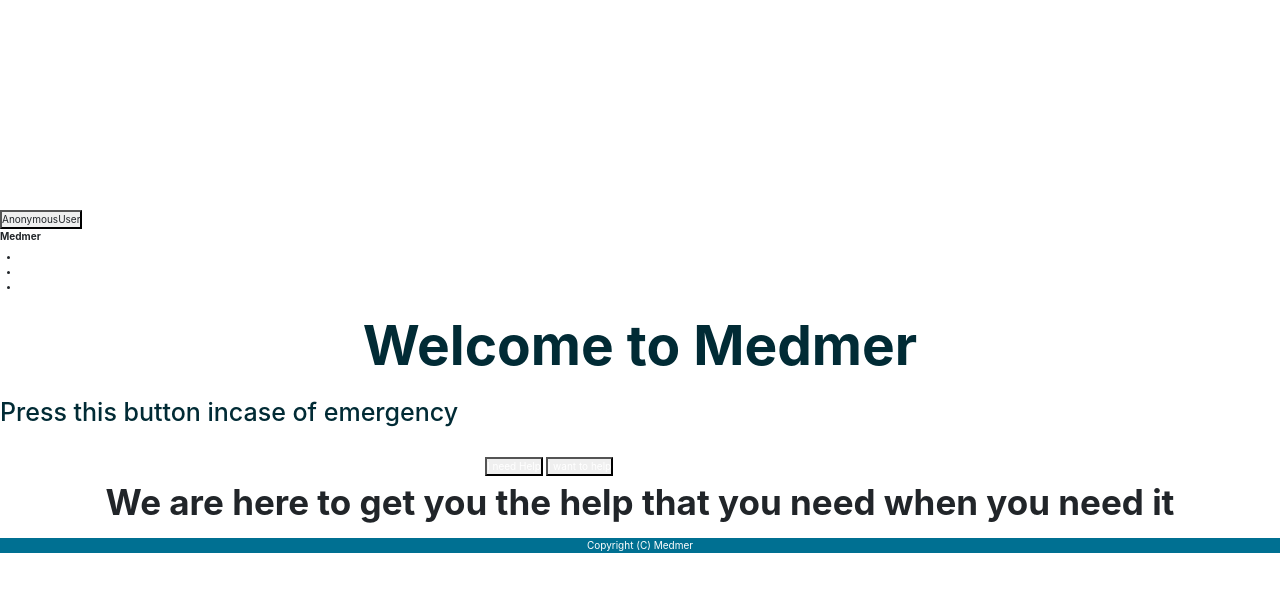
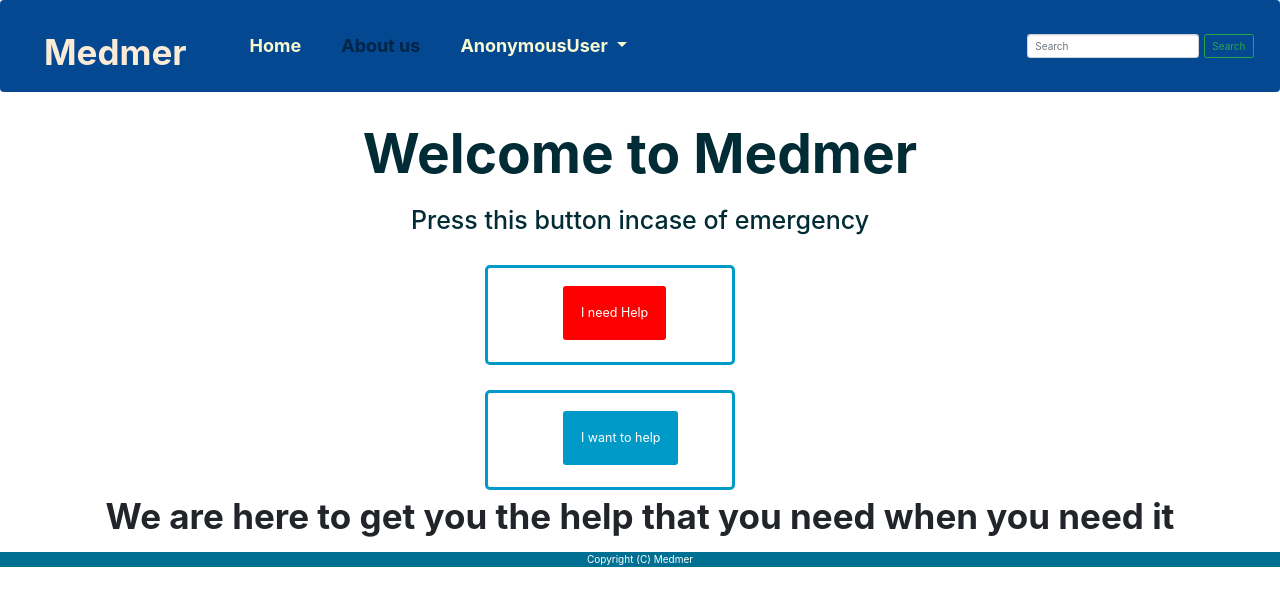
Before and after one commit to Emmastro/medmer, a Django app: page / in a window 1280 px wide. Shown: the top 606 px of the page. Run offline with Django 3.2, Linux system fonts and the light colour scheme; some libraries are stand-ins or nearby versions.

Commit message:
edit base html class

```diff
--- a/home/templates/base/main.html
+++ b/home/templates/base/main.html
@@ -5,33 +5,43 @@
 <head>
     <meta charset="utf-8">
     <meta name="viewport" content="width=device-width, initial-scale=1.0, shrink-to-fit=no">
-
     <title>Login - Medmer</title>
     {% include '../components/css.html' %}
     {% include '../components/js.html' %}
 </head>
 <body>
-    <div class="topnav">
-        <div id="sidebar" class="sidebar" style="width: 0px;">
-            <a href="javascript:void(0)" class="closebtn" onclick="closeNav()">{{user}}</a>
-            <a href="#">Basic Information</a>
-            <a href="#">Insurance Company</a>
-            <a href="#">Next of Kin</a>
-            <a href="#">Register as a Medic</a>
-            <div class="sign_out">
-                <a href={%url 'logout'%}> Sign Out</a>
-            </div>
+    <nav class="navbar navbar-expand-lg navbar-light" style="background-color: rgb(3, 72, 145);" >
+        <a class="navbar-brand" href="#" style="color: antiquewhite; padding:5px 18px; font-size:35px; font-family:-apple-system, BlinkMacSystemFont, 'Segoe UI', Roboto, Oxygen, Ubuntu, Cantarell, 'Open Sans', 'Helvetica Neue', sans-serif">Medmer</a>
+        <button class="navbar-toggler" type="button" style="background-color: lightgoldenrodyellow;" data-toggle="collapse" data-target="#navbarSupportedContent" aria-controls="navbarSupportedContent" aria-expanded="false" aria-label="Toggle navigation">
+          <span class="navbar-toggler-icon"></span>
+        </button>
+        <div class="collapse navbar-collapse" id="navbarSupportedContent">
+          <ul class="navbar-nav mr-auto">
+            <li class="nav-item active">
+              <a class="nav-link" style="color:lightgoldenrodyellow;" href="#">Home <span class="sr-only">(current)</span></a>
+            </li>
+            <li class="nav-item">
+              <a class="nav-link" href="#">About us</a>
+            </li>
+            <li class="nav-item dropdown">
+              <a class="nav-link dropdown-toggle" style="color:lightgoldenrodyellow" href="#" id="navbarDropdown" role="button" data-toggle="dropdown" aria-haspopup="true" aria-expanded="false">
+                {{ user }}
+              </a>
+              <div class="dropdown-menu" aria-labelledby="navbarDropdown">
+                <a class="dropdown-item" href="#">My Profile</a>
+                <a class="dropdown-item" href="#">Register as a Medic</a>
+                <div class="dropdown-divider"></div>
+                <a class="dropdown-item" href="{%url 'logout'%}">Sign Out</a>
+              </div>
+            </li>
+          </ul>
+          <form class="form-inline my-2 my-lg-0">
+            <input class="form-control mr-sm-2" type="search" placeholder="Search" aria-label="Search">
+            <button class="btn btn-outline-success my-2 my-sm-0" type="submit">Search</button>
+          </form>
         </div>
-        <div class="topnav_left">
-            <button class="openbtn" onclick="openNav()">{{user}}</button>
-        </div>
-        <label class="logo">Medmer</label>
-        <ul>
-            <li><a class="active" href={%url 'home'%}>Home</a></li>
-            <li><a  href="#">About us</a></li>
-            <li><a  href="#">Contact us</a></li>
-        </ul>
-    </div>
+      </nav>
+
     {% block content %}
     {% endblock content %}
     <!-- Latest compiled and minified JavaScript -->
@@ -42,3 +52,18 @@
 </body>
 
 </html>
+
+<template>
+    <div id="sidebar" class="sidebar" style="width: 0px;">
+        <a href="javascript:void(0)" class="closebtn" onclick="closeNav()">{{user}}</a>
+        <a href="#">Basic Information</a>
+        <a href="#">Insurance Company</a>
+        <a href="#">Next of Kin</a>
+        <a href="#">Register as a Medic</a>
+        <div class="sign_out">
+            <a href={%url 'logout'%}> Sign Out</a>
+        </div>
+    </div>
+    <button class="openbtn" onclick="openNav()">{{user}}</button>
+
+</template>
--- a/home/templates/home.html
+++ b/home/templates/home.html
@@ -1,25 +1,33 @@
 <!DOCTYPE html>
 <html>
     {% extends "base/main.html"%}
-    <head>
+     <head>
         <title>Medmer</title>
     </head>
     <body>
         {% block content %}
         <p style="font-size: 55px; text-align: center; font-weight: bold; color: rgb(1, 43, 53);">
              Welcome to Medmer</p>
-        <h1 style="color: rgb(1, 43, 53);" > Press this button incase of emergency </h1>
+        <h1 style="color: rgb(1, 43, 53); text-align: center;" > Press this button incase of emergency </h1>
         <div class="wrapper">
-            <button class="help"><a href={%url 'request_help'%}>I need Help</a></button>
-            <button class="help"><a href={%url 'help_requests'%}>I want to help</a></button>
+            <div class="square">
+                <button class="btn btn-primary btn-lg"
+                style="padding:15px 15px; background-color: red; margin-left: 75px;
+                margin-top:18px; border: solid transparent;" >
+                    <a href={%url 'request_help'%}>I need Help</a></button>
+            </div>
+            </div>
+        <div class="wrapper_2">
+            <div class="square_1">
+                <button class="btn btn-primary btn-lg" style="padding:15px 15px; background-color: rgb(0, 154, 201); margin-left: 75px;
+                margin-top:18px; border: solid transparent;" ><a href={%url 'help_requests'%}>I want to help</a></button>
+            </div>
         </div>
-
         <section>
             <p class=info style="font-weight: bolder; font-size:35px; text-align:center;">
                We are here to get you the help that you need when you need it
             </p>
         </section>
-
         <script src="#"></script>
         {% endblock content %}
     </body>
```
Also changed, not shown: home/images/med.jpg (added).
